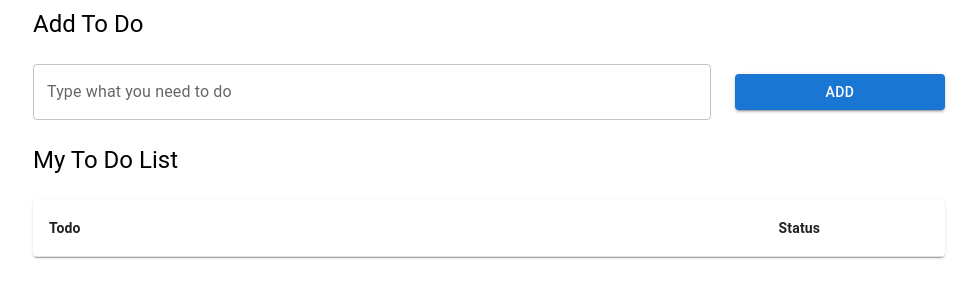
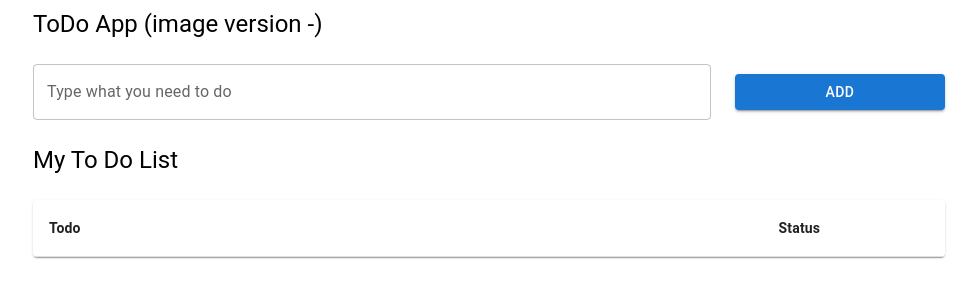
Before and after one commit to melmanm/docker-todo-app, a React (Create React App) app in the folder frontend/: page / in a window 1280 px wide. Shown: the top 300 px of the page, without its empty margins (151-1128 px from the left). Built offline with nearby package versions, Linux system fonts and the light colour scheme.

Commit message:
added image version to frontend

```diff
--- a/frontend/src/Copmonents/App.js
+++ b/frontend/src/Copmonents/App.js
@@ -8,6 +8,7 @@ import Container from "@material-ui/core/Container";
 import { Typography } from "@mui/material";
 
  const API_URL = process.env.REACT_APP_API_URL;
+ const IMAGE_VERSION = process.env.REACT_APP_IMAGE_VERSION;
  //const API_URL = "https://localhost:44340";
 
 
@@ -58,7 +59,7 @@ const App = (params) => {
     <Container maxWidth="md">
       <Grid container spacing={3}>
         <Grid item xs={12}>
-          <Typography variant="h5">Add To Do</Typography>
+          <Typography variant="h5">ToDo App (image version {IMAGE_VERSION})</Typography>
         </Grid>
         <Grid item xs={12}>
           <TodoForm onAdd={onSubmit} />
```
Also changed, not shown: 2 other files (tests, documents, lock files or other folders).
